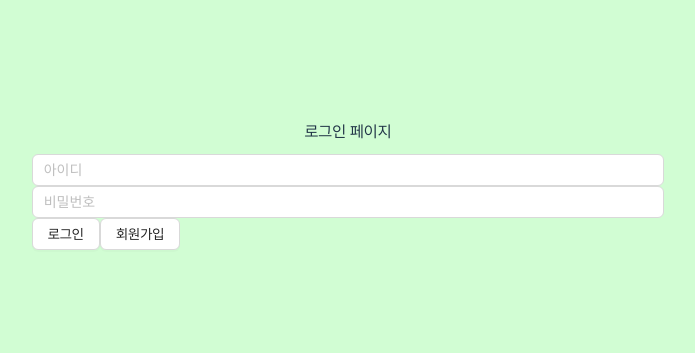
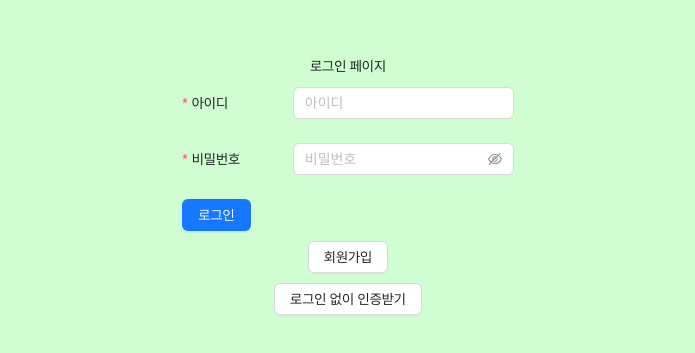
Before and after one commit to Umust-Code/Foot-Care-FE, a React (Vite) app: page /signin in a window 1280 px wide. Shown: the part 215-568 px from the top of the page, without its empty margins (292-987 px from the left). Built offline with nearby package versions, Linux system fonts and the light colour scheme.

Commit message:
add: 로그인 화면 완료

```diff
--- a/src/api/constant.ts
+++ b/src/api/constant.ts
@@ -1,5 +1,6 @@
 const BASE_URL = 'http://localhost:8080/api';
 
 const API_SIGNUP = '/signup';
+const API_SIGNIN = '/login';
 
-export { BASE_URL, API_SIGNUP };
+export { BASE_URL, API_SIGNUP, API_SIGNIN };
--- a/src/api/models/request.ts
+++ b/src/api/models/request.ts
@@ -5,3 +5,8 @@ export interface Signup {
   phone: string;
   address: string;
 }
+
+export interface Signin {
+  id: string;
+  password: string;
+}
--- a/src/api/requests/requestUser.ts
+++ b/src/api/requests/requestUser.ts
@@ -1,6 +1,6 @@
 import { clientApi } from 'api/clientApi';
-import { API_SIGNUP } from 'api/constant';
-import { Signup } from 'api/models/request';
+import { API_SIGNUP, API_SIGNIN } from 'api/constant';
+import { Signup, Signin } from 'api/models/request';
 import { SignupResponse } from 'api/models/response';
 
 async function postSignup(data: Signup) {
@@ -13,4 +13,14 @@ async function postSignup(data: Signup) {
   }
 }
 
-export { postSignup };
+async function postSignin(data: Signup) {
+  try {
+    const res = await clientApi.post(API_SIGNIN, data);
+    if (res.status !== 200) throw new Error(`Unexpected status code: ${res.status}`);
+    return res.data;
+  } catch (error) {
+    throw new Error(error instanceof Error ? error.message : '문제 발생');
+  }
+}
+
+export { postSignup, postSignin };
--- a/src/views/layouts/signin/SigninPanel.tsx
+++ b/src/views/layouts/signin/SigninPanel.tsx
@@ -1,7 +1,9 @@
 import { css } from '@emotion/react';
-import { Button, Input } from 'antd';
+import { Button, Input, message, Form } from 'antd';
 import { requestSignin } from 'api/requests/requestAuth';
 import { useNavigate } from 'react-router-dom';
+import { useMutation } from '@tanstack/react-query';
+import { postSignin } from 'api/requests/requestUser';
 
 const containerCss = css`
   width: 100%;
@@ -13,10 +15,44 @@ const containerCss = css`
   gap: 10px;
 `;
 
+const formCss = css`
+  align-content: center;
+  gap: 10px;
+`;
+
+type FieldType = {
+  id: string;
+  pwd: string;
+};
+
 function SigninPanel() {
+  const [messageApi, contextHolder] = message.useMessage();
   const navigate = useNavigate();
 
-  const handleSignin = () => {
+  const signinMutation = useMutation({
+    mutationFn: postSignin,
+    onSuccess: () => {
+      requestSignin();
+      messageApi.open({
+        type: 'success',
+        content: '로그인 성공',
+      });
+      navigate('/');
+    },
+    onError: (error) => {
+      messageApi.open({
+        type: 'error',
+        content: error.message,
+      });
+    },
+    onMutate: () => {},
+  });
+
+  const onFinish = (values: any) => {
+    signinMutation.mutate(values);
+  };
+
+  const handleAuth = () => {
     requestSignin();
     navigate('/');
   };
@@ -26,15 +62,39 @@ function SigninPanel() {
   };
 
   return (
-    <div css={containerCss}>
+    <Form
+      css={containerCss}
+      colon={false}
+      labelAlign="left"
+      labelCol={{ span: 8 }}
+      wrapperCol={{ span: 16 }}
+      onFinish={onFinish}
+    >
+      {contextHolder}
       <span>로그인 페이지</span>
-      <div>
-        <Input placeholder="아이디" />
-        <Input placeholder="비밀번호" />
-        <Button onClick={handleSignin}>로그인</Button>
-        <Button onClick={handleSignup}>회원가입</Button>
+      <div css={formCss}>
+        <Form.Item<FieldType>
+          name="id"
+          label="아이디"
+          rules={[{ required: true, message: '아이디를 입력해주세요.' }]}
+        >
+          <Input placeholder="아이디" />
+        </Form.Item>
+        <Form.Item<FieldType>
+          name="pwd"
+          label="비밀번호"
+          rules={[{ required: true, message: '비밀번호를 입력해주세요.' }]}
+        >
+          <Input.Password placeholder="비밀번호" />
+        </Form.Item>
+        <Button type="primary" htmlType="submit" loading={signinMutation.isPending}>
+          로그인
+        </Button>
       </div>
-    </div>
+
+      <Button onClick={handleSignup}>회원가입</Button>
+      <Button onClick={handleAuth}>로그인 없이 인증받기</Button>
+    </Form>
   );
 }
 
--- a/src/views/layouts/signup/SignupPanel.tsx
+++ b/src/views/layouts/signup/SignupPanel.tsx
@@ -28,7 +28,7 @@ function SignupPanel() {
   const [messageApi, contextHolder] = message.useMessage();
   const navigate = useNavigate();
 
-  const addUserMutation = useMutation({
+  const signupMutation = useMutation({
     mutationFn: postSignup,
     onSuccess: () => {
       messageApi.open({
@@ -48,7 +48,7 @@ function SignupPanel() {
 
   const onFinish = (values: any) => {
     console.log(values);
-    addUserMutation.mutate(values);
+    signupMutation.mutate(values);
   };
 
   return (
@@ -64,7 +64,7 @@ function SignupPanel() {
       {contextHolder}
       <span>회원가입 페이지</span>
       <div>
-        <Form.Item
+        <Form.Item<FieldType>
           name="id"
           label="아이디"
           rules={[{ required: true, message: '아이디를 입력해주세요.' }]}
@@ -72,12 +72,12 @@ function SignupPanel() {
           <Input placeholder="아이디" />
         </Form.Item>
 
-        <Form.Item
+        <Form.Item<FieldType>
           name="pwd"
           label="비밀번호"
           rules={[{ required: true, message: '비밀번호를 입력해주세요.' }]}
         >
-          <Input placeholder="비밀번호" />
+          <Input.Password placeholder="비밀번호" />
         </Form.Item>
 
         <Form.Item<FieldType>
@@ -102,7 +102,7 @@ function SignupPanel() {
           <Input.Password />
         </Form.Item>
 
-        <Form.Item
+        <Form.Item<FieldType>
           name="name"
           label="이름"
           rules={[{ required: true, message: '이름을 입력해주세요.' }]}
@@ -110,7 +110,7 @@ function SignupPanel() {
           <Input placeholder="이름" />
         </Form.Item>
 
-        <Form.Item
+        <Form.Item<FieldType>
           name="phone"
           label="전화번호"
           rules={[{ required: true, message: '전화번호를 입력해주세요.' }]}
@@ -118,7 +118,7 @@ function SignupPanel() {
           <Input placeholder="전화번호" />
         </Form.Item>
 
-        <Form.Item
+        <Form.Item<FieldType>
           name="address"
           label="주소"
           rules={[{ required: true, message: '주소를 입력해주세요.' }]}
```
